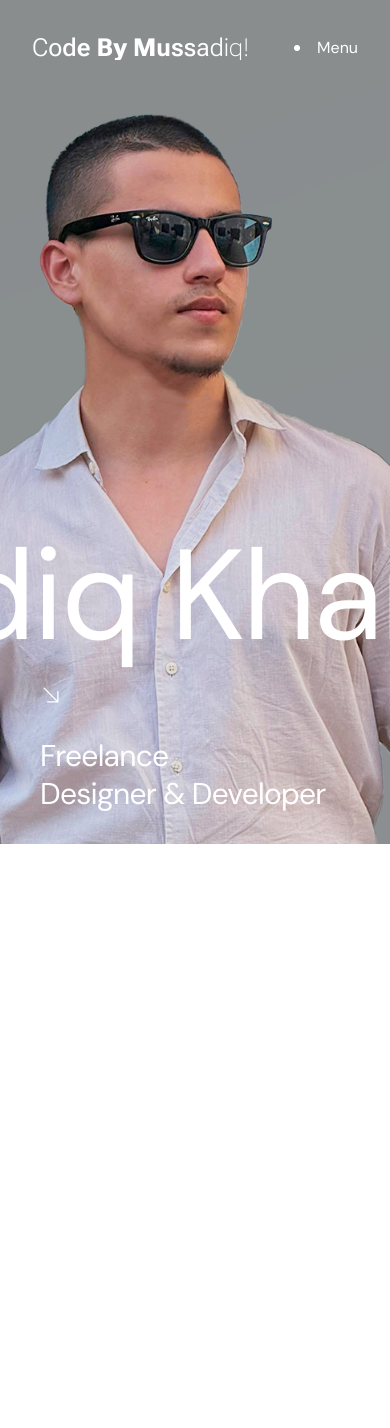
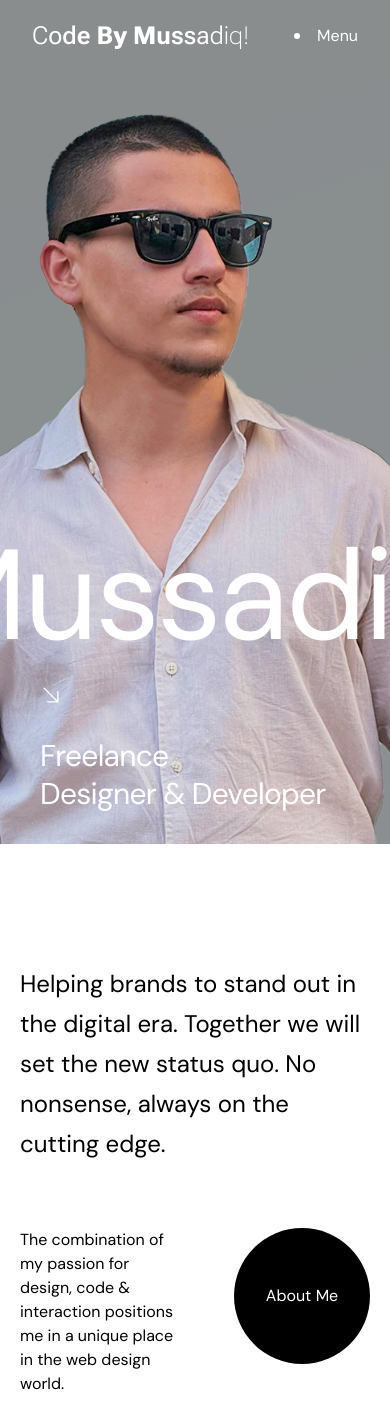
Before and after one commit to mussadiqkhan6886/portfolionew, a Next.js app: page / in a window 390 px wide. Shown: the top 1428 px of the page. Before the commit the page ends 844 px from the top, so only its background shows below. Built offline with nearby package versions, Linux system fonts and the light colour scheme.

Commit message:
about done

```diff
--- a/components/comp/Menu.tsx
+++ b/components/comp/Menu.tsx
@@ -17,12 +17,12 @@ const Menu = ({close}: Params) => {
       <div className="flex items-end justify-end">
         <button onClick={() => close(false)} className="bg-ctr flex justify-center items-center w-18 h-18 rounded-full cursor-pointer"><FiX color="white" size={32} /></button>
       </div>
-      <div className="mt-4 mb-17">
+      <div className="mt-4 mb-27">
         <div>
             <p className={` text-gray uppercase text-xs font-bold pb-6 border-b border-gray/80`}>Navigation</p>
         </div>
         <nav>
-            <ul>
+            <ul className="flex gap-4 flex-col">
                 <li><Link href="/"><MagnetText strength={0.1} className="w-full text-5xl pt-8" dot={"right"} mobile={true} text={"Home"} /></Link></li>
                 {menu.map(item => (
                     <li key={item.link}><Link href={item.link}><MagnetText strength={0.1} className="w-full text-5xl" mobile={true} dot={"right"} text={item.title} /></Link></li>
@@ -31,7 +31,7 @@ const Menu = ({close}: Params) => {
         </nav>
       </div>
       <div >
-        <p className=" text-gray uppercase text-xs font-bold pt-6 border-t border-gray/80">SOCIALS</p>
+        <p className=" text-gray uppercase text-xs font-bold pt-6 pb-4 border-t border-gray/80">SOCIALS</p>
         <div>
             <ul className="flex gap-6">
             {socials.map(item => (
--- a/components/ui/MagnetEffect.tsx
+++ b/components/ui/MagnetEffect.tsx
@@ -2,13 +2,14 @@
 
 import { useRef, useState, MouseEvent } from "react";
 import { motion } from "framer-motion";
+import { twMerge } from "tailwind-merge";
 
 interface MagnetTextProps {
   text: string;
   className?: string;
   strength?: number;
-  dot?: "down" | "left" | "right"
-  mobile: boolean
+  dot?: "down" | "left" | "right" | "no";
+  mobile: boolean;
 }
 
 export default function MagnetText({
@@ -16,11 +17,11 @@ export default function MagnetText({
   className = "",
   strength = 0.4,
   dot = "down",
-  mobile
+  mobile,
 }: MagnetTextProps) {
   const ref = useRef<HTMLDivElement>(null);
   const [position, setPosition] = useState({ x: 0, y: 0 });
-  const [enter, setEnter] = useState(false)
+  const [enter, setEnter] = useState(false);
 
   const handleMouseMove = (e: MouseEvent<HTMLDivElement>) => {
     const el = ref.current;
@@ -34,12 +35,12 @@ export default function MagnetText({
     const offsetY = (e.clientY - centerY) * strength;
 
     setPosition({ x: offsetX, y: offsetY });
-    setEnter(true)
+    setEnter(true);
   };
 
   const handleMouseLeave = () => {
     setPosition({ x: 0, y: 0 });
-    setEnter(false)
+    setEnter(false);
   };
 
   return (
@@ -49,10 +50,25 @@ export default function MagnetText({
       onMouseLeave={handleMouseLeave}
       animate={{ x: position.x, y: position.y }}
       transition={{ type: "spring", stiffness: 150, damping: 12, mass: 0.5 }}
-      className={`inline-block relative cursor-pointer py-3 select-none ${className}`}
+      className={twMerge(
+        "inline-flex relative  cursor-pointer select-none",
+        className
+      )}
     >
       {text}
-      <motion.span className={`absolute ${dot === "down" ? "-bottom-2 left-1/2 -translate-x-1/2" : dot === "left" ? "top-1/2 -translate-y-1/2 -left-5 -translate-x-1/2" :"top-1/2  -right-0 -translate-x-1/2"} block bg-white rounded-full ${enter || mobile ? "opacity-100 w-1.5 h-1.5" : "opacity-0 h-0 w-0"} transition-all duration-300 ease-in-out`}></motion.span>
+      {dot !== "no" && (
+        <motion.span
+          className={`absolute ${
+            dot === "down"
+              ? "-bottom-4 left-1/2 -translate-x-1/2"
+              : dot === "left"
+              ? "top-1/2 -translate-y-1/2 -left-5 -translate-x-1/2"
+              : "top-1/2 -right-0 -translate-x-1/2"
+          } block bg-white rounded-full ${
+            enter || mobile ? "opacity-100 w-1.5 h-1.5" : "opacity-0 h-0 w-0"
+          } transition-all duration-300 ease-in-out`}
+        />
+      )}
     </motion.span>
   );
 }
--- a/package.json
+++ b/package.json
@@ -17,7 +17,8 @@
     "react": "19.2.4",
     "react-dom": "19.2.4",
     "react-icons": "^5.6.0",
-    "shadcn": "^4.11.0"
+    "shadcn": "^4.11.0",
+    "tailwind-merge": "^3.6.0"
   },
   "devDependencies": {
     "@tailwindcss/postcss": "^4",
--- a/sections/About.tsx
+++ b/sections/About.tsx
@@ -1,9 +1,35 @@
+import MagnetText from '@/components/ui/MagnetEffect'
+import Link from 'next/link'
 import React from 'react'
 
 const About = () => {
   return (
-    <section>
+    <section className="bg-white flex flex-col md:flex-row justify-between gap-16 max-w-275 mx-auto px-5 pt-30 md:pt-40 pb-20">
+      <article className="max-w-2xl">
+        <p className="text-2xl sm:text-3xl leading-10">
+          Helping brands to stand out in the digital era. Together we will set
+          the new status quo. No nonsense, always on the cutting edge.
+        </p>
+      </article>
 
+      <div className="flex flex-row md:flex-col gap-5 md:gap-18">
+        <article className="max-w-xs pr-10">
+          <p>
+            The combination of my passion for design, code & interaction
+            positions me in a unique place in the web design world.
+          </p>
+        </article>
+
+        <Link href="/about">
+          <MagnetText
+            text="About Me"
+            mobile={false}
+            dot="no"
+            strength={0.5}
+            className="w-34 h-34 bg-black hover:bg-ctr-dark text-white rounded-full items-center justify-center transition-colors duration-300"
+          />
+        </Link>
+      </div>
     </section>
   )
 }
--- a/sections/Hero.tsx
+++ b/sections/Hero.tsx
@@ -1,4 +1,4 @@
-import CurvedLoop, { ScrollVelocity } from '@/components/ui/HeroLoopName'
+import { ScrollVelocity } from '@/components/ui/HeroLoopName'
 import Image from 'next/image'
 import React from 'react'
 import { HiArrowDownRight } from 'react-icons/hi2'
```
Also changed, not shown: 1 other file (tests, documents, lock files or other folders).
